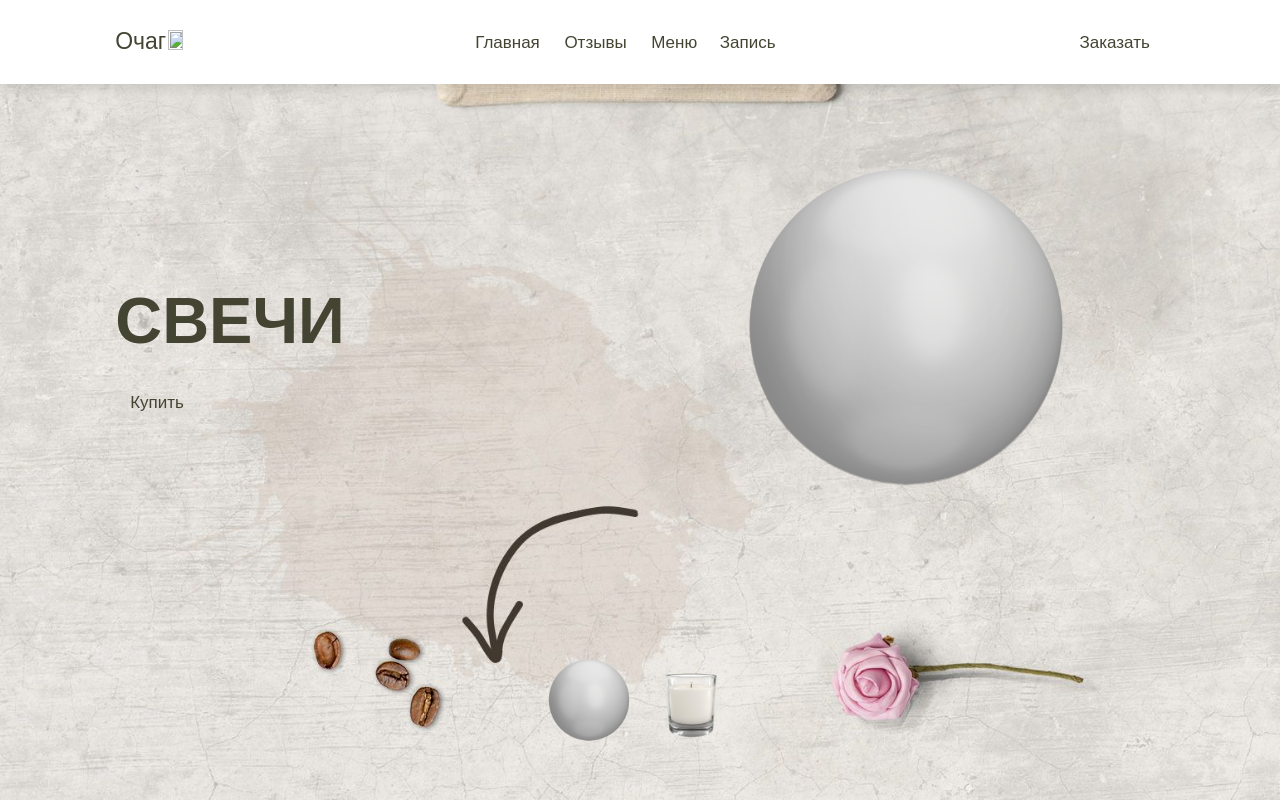
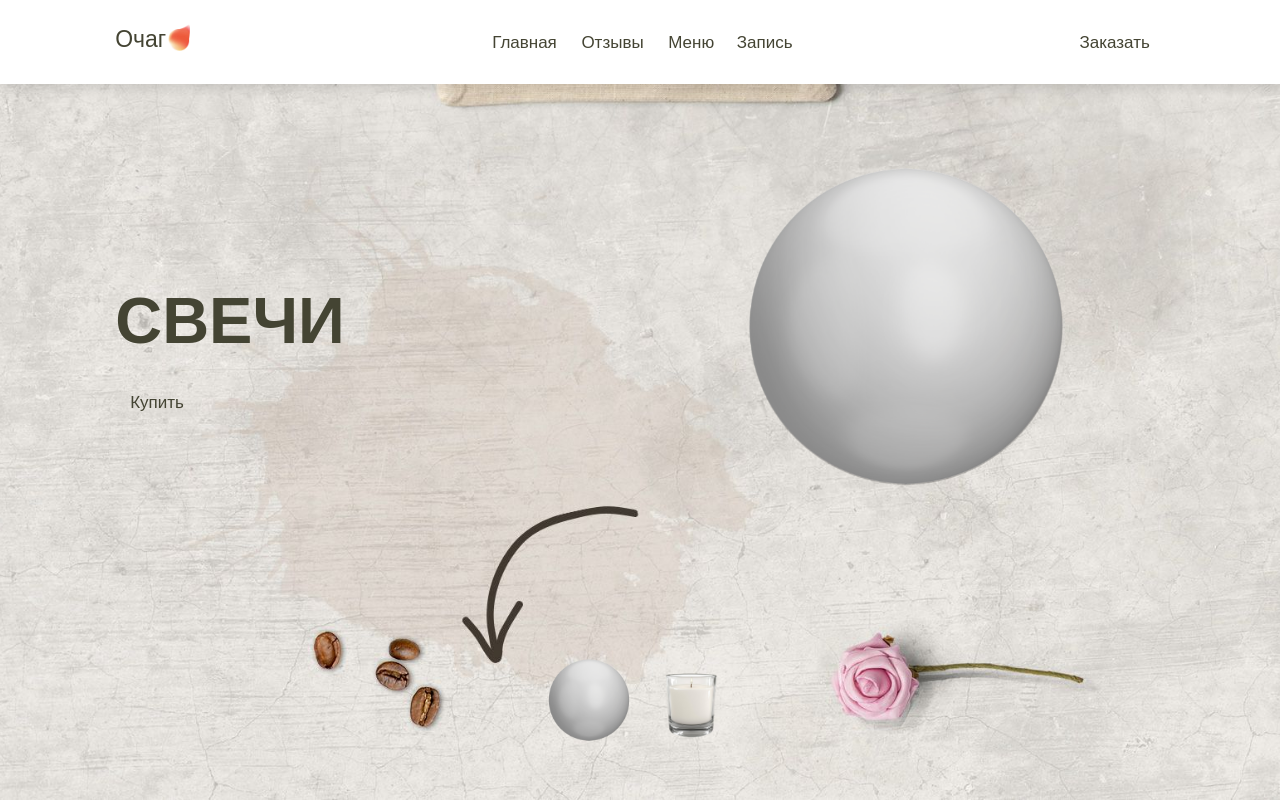
Before and after one commit to nhelyj/ohag, a plain HTML site: page index.html in a window 1280 px wide. Shown: the top 800 px of the page. Drawn offline with nearby package versions, Linux system fonts and the light colour scheme; the site is published under a folder, as on GitHub Pages, so addresses that start at the root find nothing.

Commit message:
Update index.html

```diff
--- a/index.html
+++ b/index.html
@@ -24,7 +24,7 @@
     <header class="header">
         <div id="menu-btn" class="fas fa-bars"></div>
 
-        <a href="#" class="logo">очаг  <div class="tutu">  <img src="/image/logo.png" alt=""></div>
+        <a href="#" class="logo">очаг  <div class="tutu">  <img src="image/logo.png" alt=""></div>
 
         <nav class="navbar">
             <a href="#home">главная </a>
```
